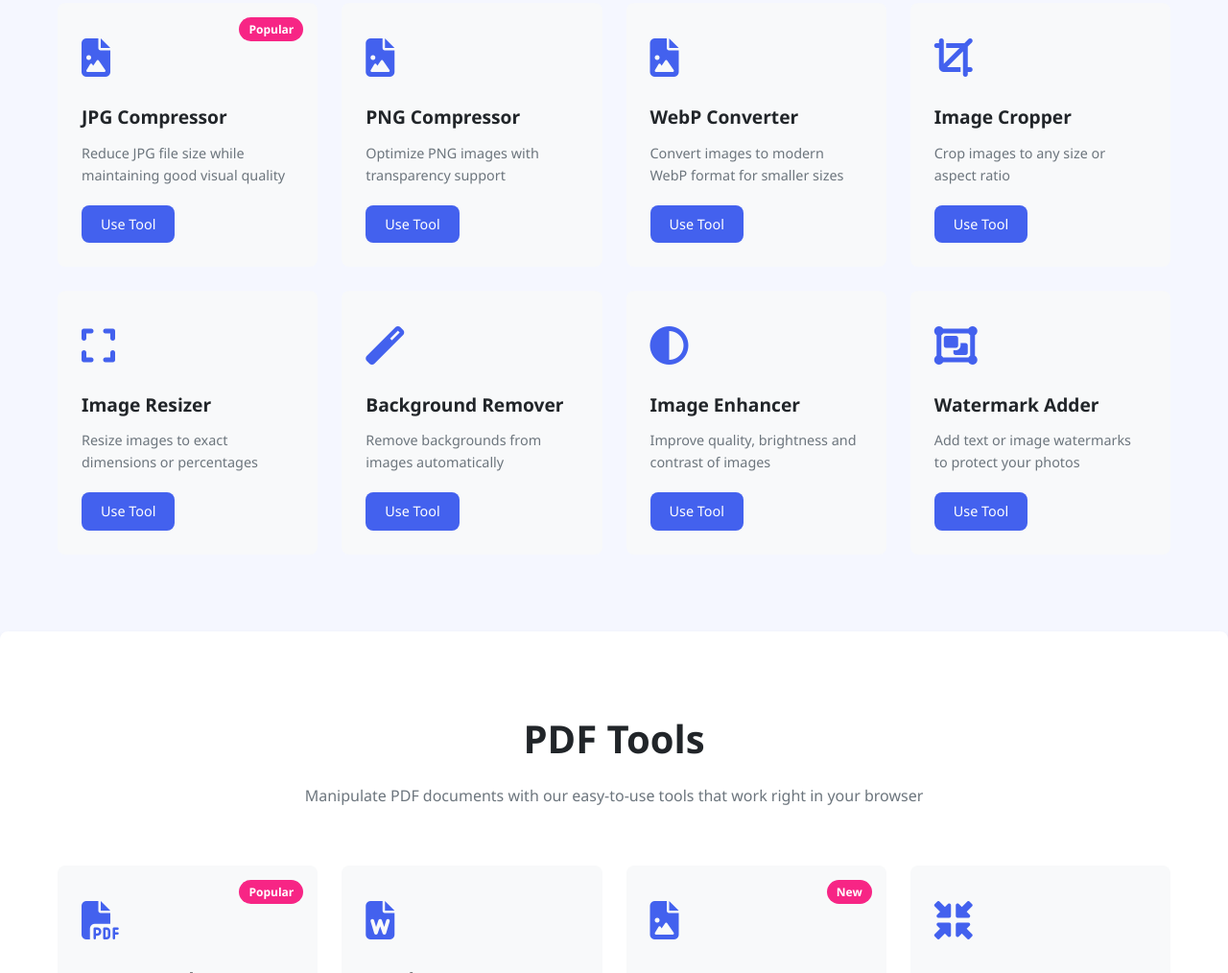
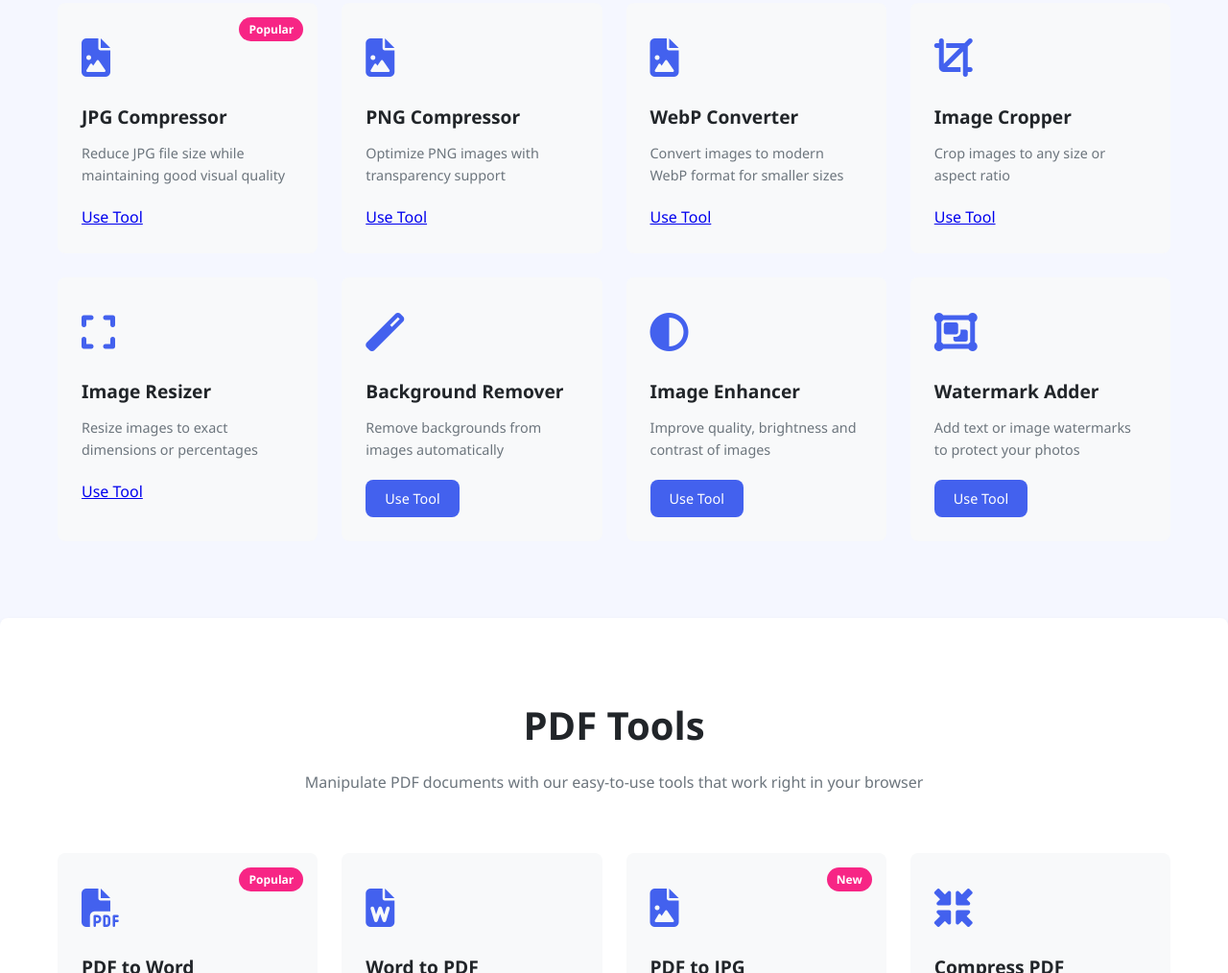
Before and after one commit to tanjid8m/ToolKit, a plain HTML site: page index.html in a window 1280 px wide. Shown: the part 1571-2585 px from the top of the page at 96% size. Drawn offline with Linux system fonts and the light colour scheme.

Commit message:
Update index.html

```diff
--- a/index.html
+++ b/index.html
@@ -660,7 +660,7 @@
                     </div>
                     <h3>JPG Compressor</h3>
                     <p>Reduce JPG file size while maintaining good visual quality</p>
-                    <a href="/jpg-compressor" class="tool-link">Use Tool</a>
+                    <a href="/jpg-compressor" class="oolKit/img-compress.html">Use Tool</a>
                 </div>
                 <div class="tool-card">
                     <div class="tool-icon">
@@ -668,7 +668,7 @@
                     </div>
                     <h3>PNG Compressor</h3>
                     <p>Optimize PNG images with transparency support</p>
-                    <a href="/png-compressor" class="tool-link">Use Tool</a>
+                    <a href="/png-compressor" class="oolKit/img-compress.html">Use Tool</a>
                 </div>
                 <div class="tool-card">
                     <div class="tool-icon">
@@ -676,7 +676,7 @@
                     </div>
                     <h3>WebP Converter</h3>
                     <p>Convert images to modern WebP format for smaller sizes</p>
-                    <a href="/webp-converter" class="tool-link">Use Tool</a>
+                    <a href="/webp-converter" class="oolKit/img-compress.html">Use Tool</a>
                 </div>
                 <div class="tool-card">
                     <div class="tool-icon">
@@ -684,7 +684,7 @@
                     </div>
                     <h3>Image Cropper</h3>
                     <p>Crop images to any size or aspect ratio</p>
-                    <a href="/image-cropper" class="tool-link">Use Tool</a>
+                    <a href="/image-cropper" class="oolKit/img-compress.html">Use Tool</a>
                 </div>
                 <div class="tool-card">
                     <div class="tool-icon">
@@ -692,7 +692,7 @@
                     </div>
                     <h3>Image Resizer</h3>
                     <p>Resize images to exact dimensions or percentages</p>
-                    <a href="/image-resizer" class="tool-link">Use Tool</a>
+                    <a href="/image-resizer" class="oolKit/img-compress.html">Use Tool</a>
                 </div>
                 <div class="tool-card">
                     <div class="tool-icon">
```
